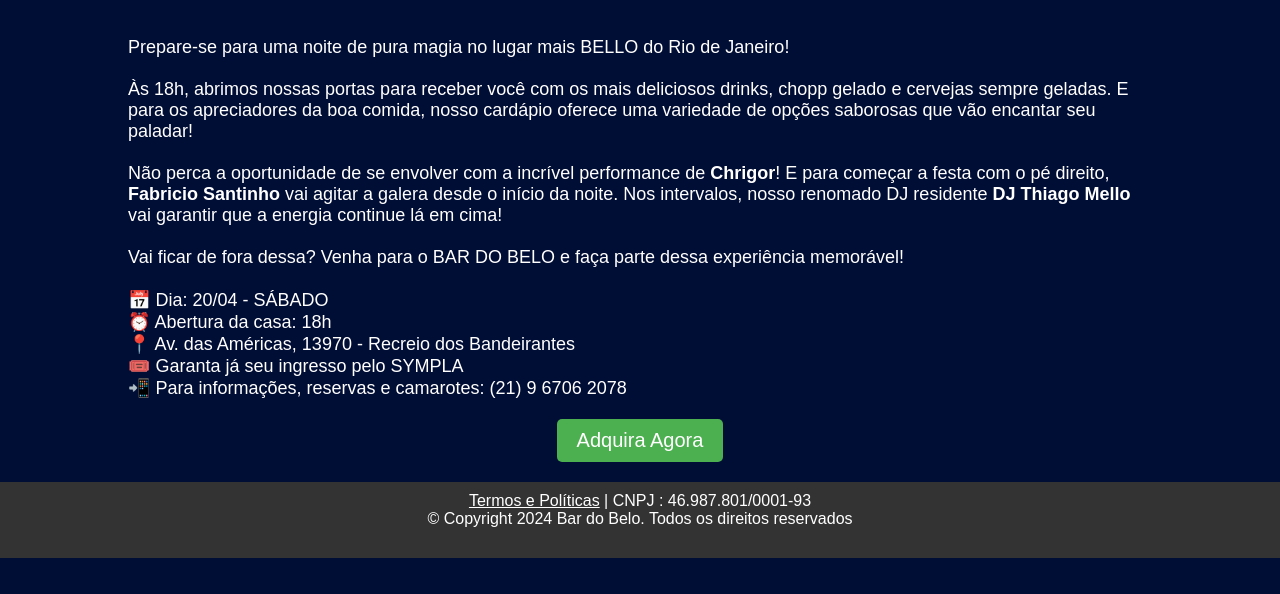
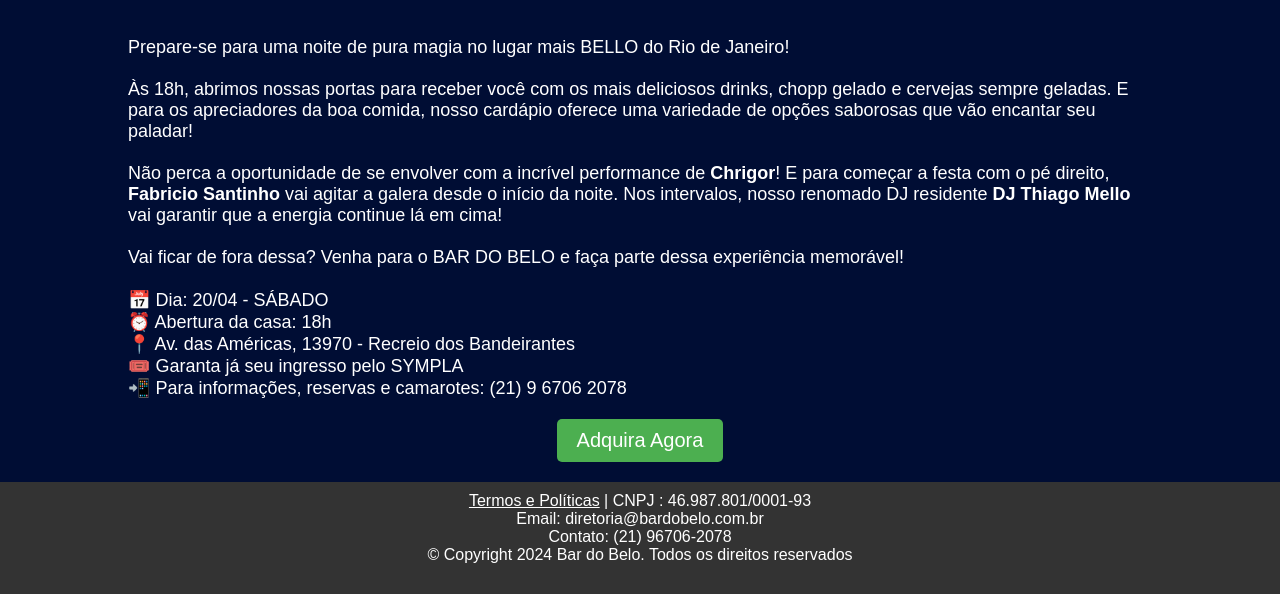
Before and after one commit to bardobelo/apresentaChrigor, a plain HTML site: page index.html in a window 1280 px wide. Shown: the part 1036-1630 px from the top of the page. Before the commit the page ends 1594 px from the top, so only its background shows below. Drawn offline with Linux system fonts and the light colour scheme.

Commit message:
Update index.html

```diff
--- a/index.html
+++ b/index.html
@@ -92,6 +92,8 @@
     <div class="footer">
         <a href="https://termos-e-politicas.sympla.com.br/hc/pt-br">Termos e Políticas</a> |
         CNPJ : 46.987.801/0001-93 <br>
+        Email: diretoria@bardobelo.com.br<br>
+        Contato: (21) 96706-2078<br>
         © Copyright  2024 Bar do Belo. Todos os direitos reservados
     </div>
 </body>
```
